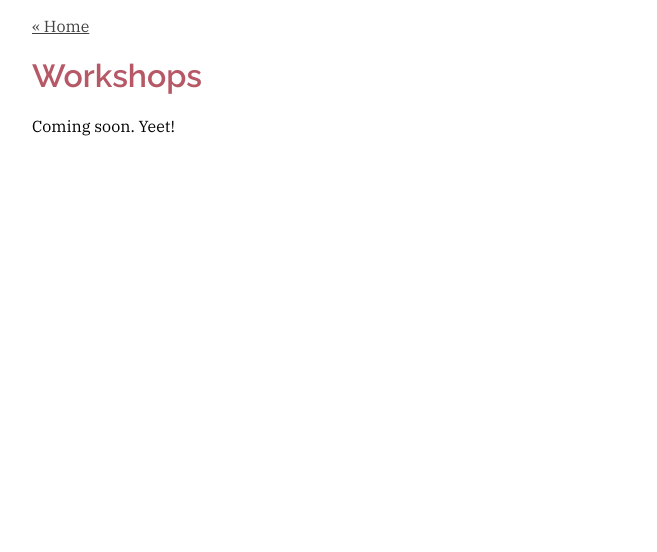
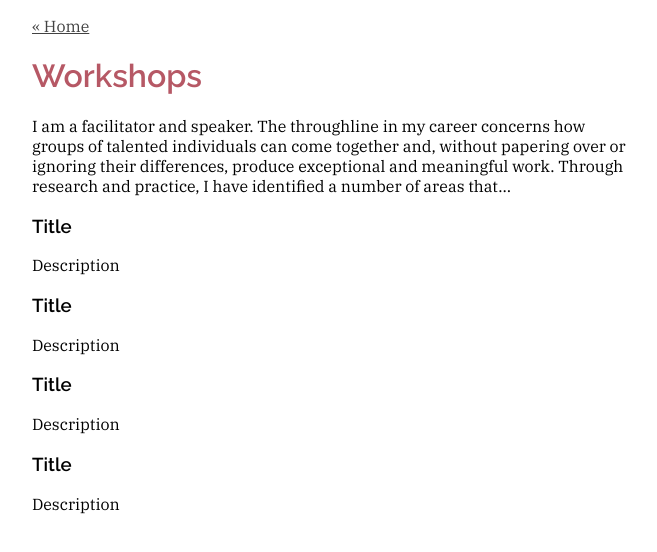
Before and after one commit to smingers/smingers.github.io, a plain HTML site: page workshops/index.html in a window 1280 px wide. Shown: the whole page, without its empty margins (308-965 px from the left). Drawn offline with Linux system fonts and the light colour scheme.

Commit message:
Layout page

```diff
--- a/workshops/index.html
+++ b/workshops/index.html
@@ -12,5 +12,22 @@
 <body>
 	<p><a href="../">« Home</a></p>
 	<h1>Workshops</h1>
-	<p>Coming soon.  Yeet!</p>
+
+	<p>I am a facilitator and speaker.  The throughline in my career concerns how groups of talented individuals can come together and, without papering over or ignoring their differences, produce exceptional and meaningful work.  Through research and practice, I have identified a number of areas that...</p>
+
+	<h3>Title</h3>
+
+	<p>Description</p>
+
+	<h3>Title</h3>
+
+	<p>Description</p>
+
+	<h3>Title</h3>
+
+	<p>Description</p>
+
+	<h3>Title</h3>
+
+	<p>Description</p>
 </body>
```
